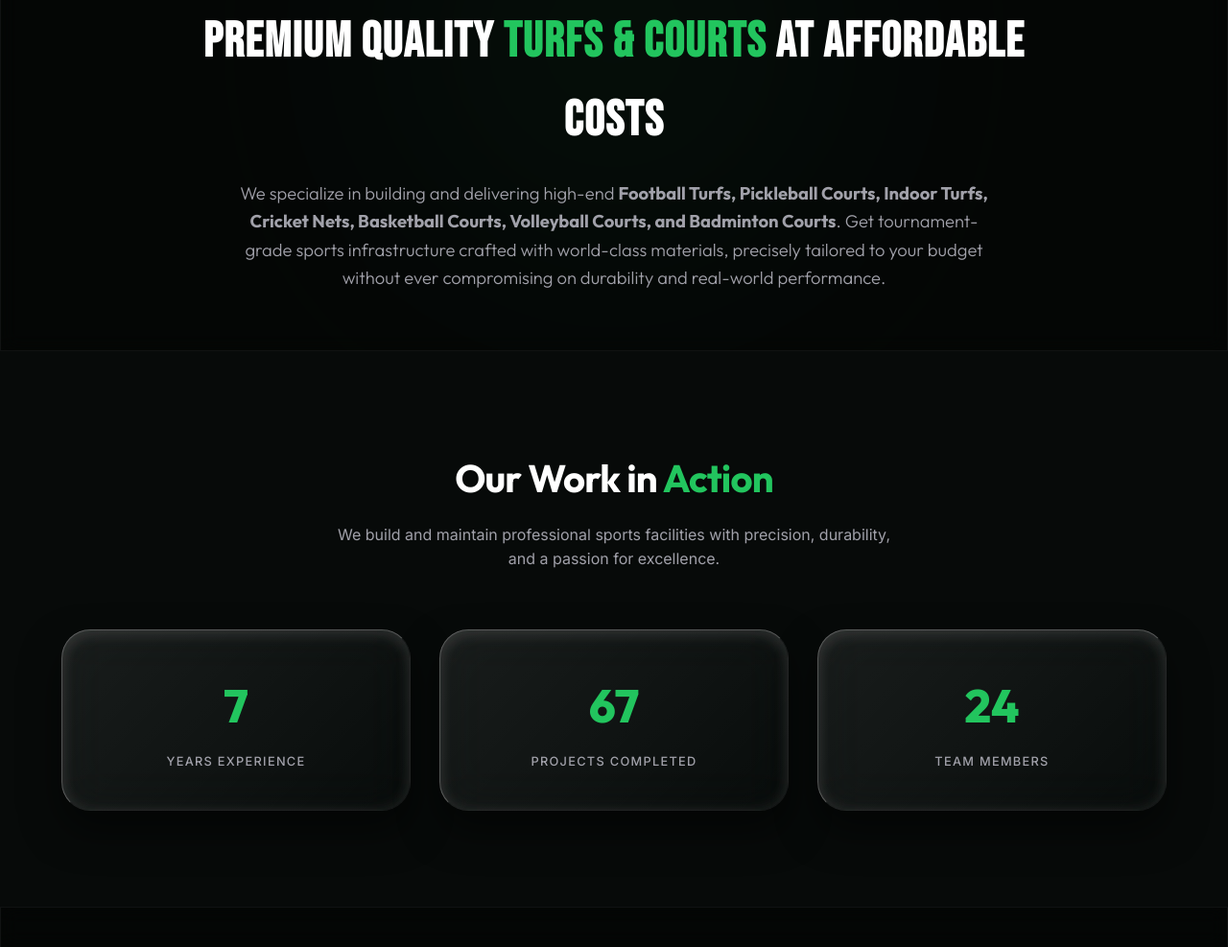
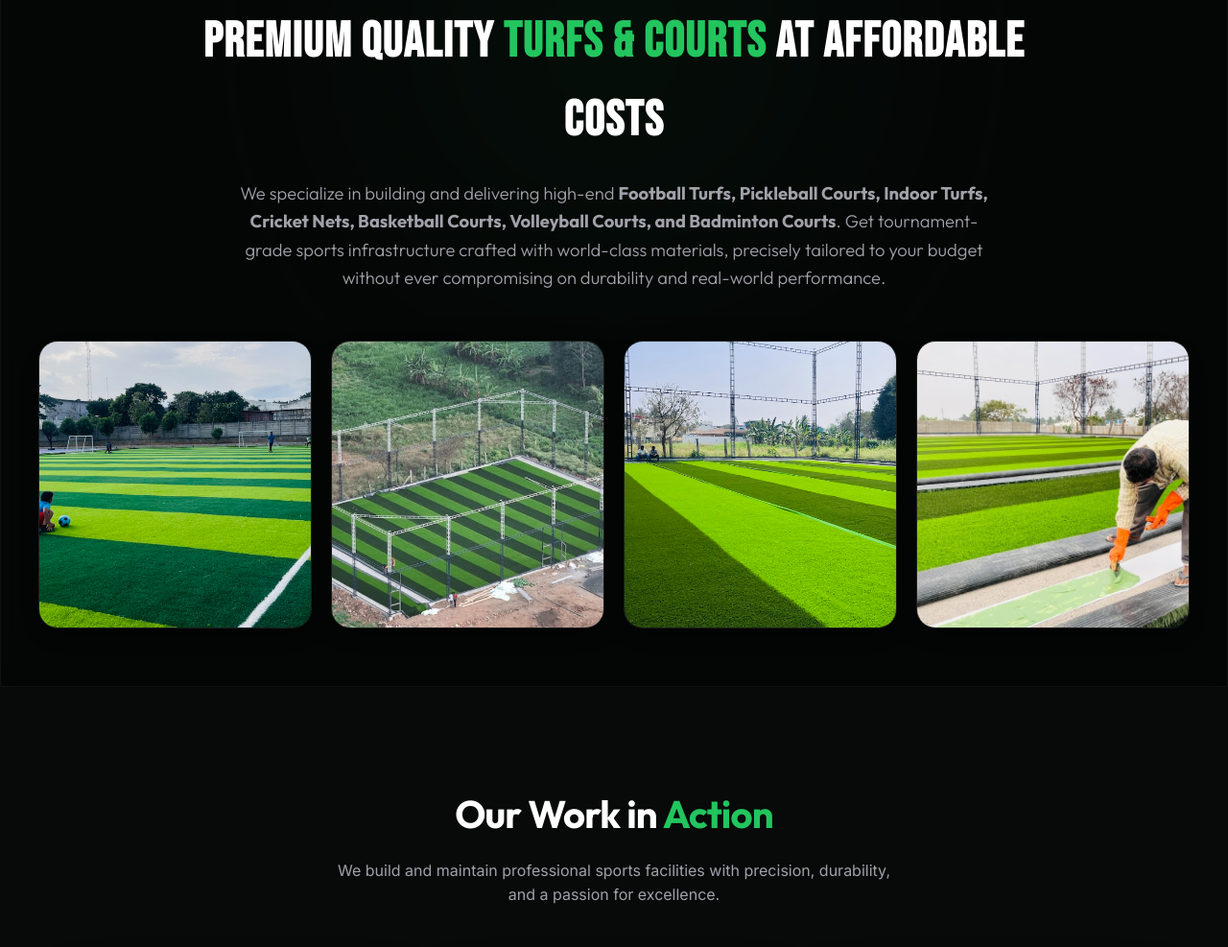
Before and after one commit to sherwynjoel/fdsports_website, a website built with Vite: page index.html in a window 1280 px wide. Shown: the part 858-1845 px from the top of the page at 96% size. Built offline with nearby package versions, Linux system fonts and the light colour scheme; animation ran at ten frames a second.

Commit message:
Update index.html with new grid layout images for turf construction

```diff
--- a/index.html
+++ b/index.html
@@ -200,12 +200,26 @@
                 @import url('https://fonts.googleapis.com/css2?family=Bebas+Neue&display=swap');
             </style>
             <h2 style="font-size: 3.2rem; margin-bottom: 20px; font-family: 'Bebas Neue', sans-serif; letter-spacing: 1.5px; text-transform: uppercase;">Premium Quality <span class="green-text">Turfs & Courts</span> at Affordable Costs</h2>
-            <p style="color: var(--text-gray); font-size: 1.15rem; line-height: 1.6; max-width: 800px; margin: 0 auto; font-family: 'Outfit', sans-serif; font-weight: 300;">
+            <p style="color: var(--text-gray); font-size: 1.15rem; line-height: 1.6; max-width: 800px; margin: 0 auto 50px; font-family: 'Outfit', sans-serif; font-weight: 300;">
                 We specialize in building and delivering high-end <strong>Football Turfs, Pickleball Courts, Indoor Turfs, Cricket Nets, Basketball Courts, Volleyball Courts, and Badminton Courts</strong>. Get tournament-grade sports infrastructure crafted with world-class materials, precisely tailored to your budget without ever compromising on durability and real-world performance.
             </p>
         </div>
+
+        <div style="max-width: 1200px; margin: 0 auto; display: grid; grid-template-columns: repeat(auto-fit, minmax(250px, 1fr)); gap: 20px; position: relative; z-index: 1;">
+            <div style="border-radius: 20px; overflow: hidden; height: 300px; border: 1px solid var(--glass-border); box-shadow: 0 10px 30px rgba(0,0,0,0.5);">
+                <img loading="lazy" src="/images/grid-layout-1.png" style="width: 100%; height: 100%; object-fit: cover; transition: transform 0.5s ease;" onmouseover="this.style.transform='scale(1.08)'" onmouseout="this.style.transform='scale(1)'" alt="Turf Construction Preparation Phase">
+            </div>
+            <div style="border-radius: 20px; overflow: hidden; height: 300px; border: 1px solid var(--glass-border); box-shadow: 0 10px 30px rgba(0,0,0,0.5);">
+                <img loading="lazy" src="/images/grid-layout-2.jpg" style="width: 100%; height: 100%; object-fit: cover; transition: transform 0.5s ease;" onmouseover="this.style.transform='scale(1.08)'" onmouseout="this.style.transform='scale(1)'" alt="Turf Roll Layout Phase">
+            </div>
+            <div style="border-radius: 20px; overflow: hidden; height: 300px; border: 1px solid var(--glass-border); box-shadow: 0 10px 30px rgba(0,0,0,0.5);">
+                <img loading="lazy" src="/images/grid-layout-3.png" style="width: 100%; height: 100%; object-fit: cover; transition: transform 0.5s ease;" onmouseover="this.style.transform='scale(1.08)'" onmouseout="this.style.transform='scale(1)'" alt="Turf Seaming and Gluing Process">
+            </div>
+            <div style="border-radius: 20px; overflow: hidden; height: 300px; border: 1px solid var(--glass-border); box-shadow: 0 10px 30px rgba(0,0,0,0.5);">
+                <img loading="lazy" src="/images/grid-layout-4.jpg" style="width: 100%; height: 100%; object-fit: cover; transition: transform 0.5s ease;" onmouseover="this.style.transform='scale(1.08)'" onmouseout="this.style.transform='scale(1)'" alt="Completed Turf Construction Arial View">
+            </div>
+        </div>
     </section>
-
     <section id="work-action">
         <div class="section-header">
             <h2>Our Work in <span class="green-text">Action</span></h2>
```
Also changed, not shown: public/images/grid-layout-1.png (added), public/images/grid-layout-2.jpg (added), public/images/grid-layout-3.png (added), public/images/grid-layout-4.jpg (added).
